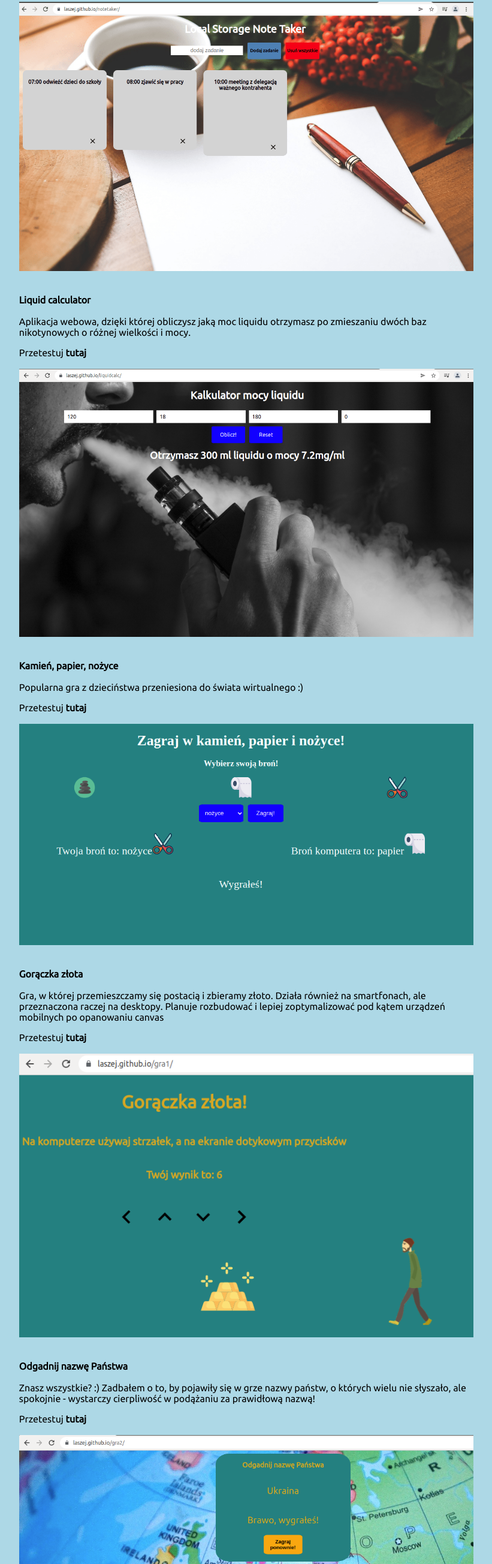
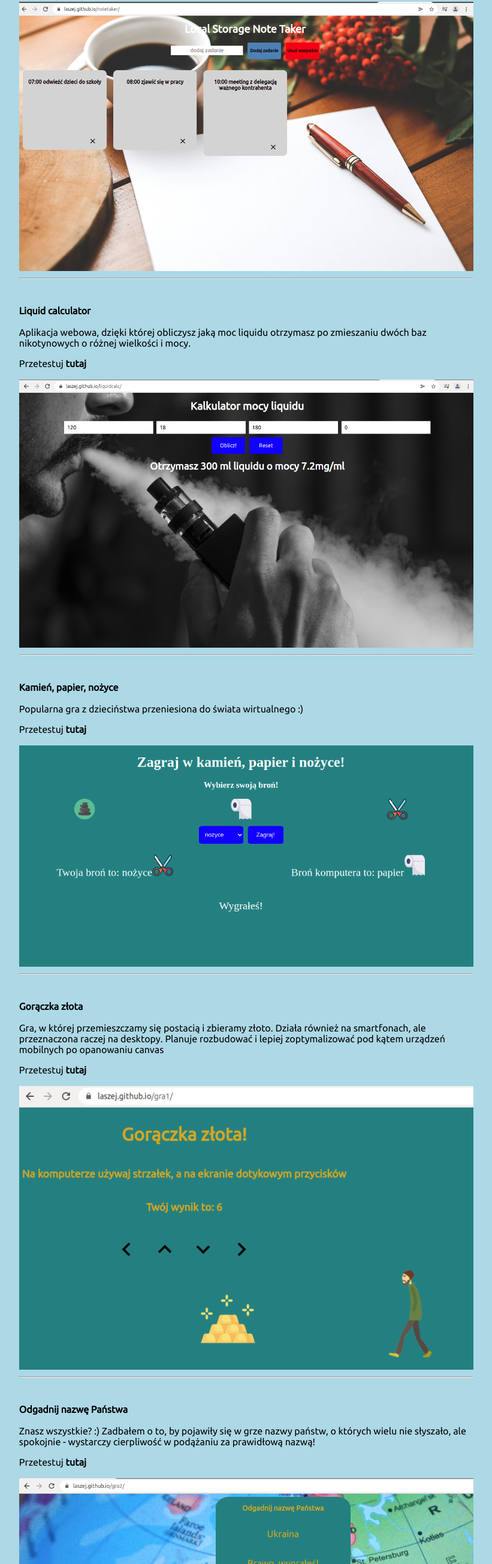
Before and after one commit to laszej/buildingsite, a plain HTML site: page portfolio.html in a window 1280 px wide. Shown: the part 192-2800 px from the top of the page at 60% size, without its empty margins (229-1050 px from the left). Drawn offline with Linux system fonts and the light colour scheme.

Commit message:
Update portfolio.html

```diff
--- a/portfolio.html
+++ b/portfolio.html
@@ -31,17 +31,19 @@
 
     <div id="container">
 
-           <div class="projects"><p><strong>NoteTaker</strong><br><br>Aplikacja webowa, z pomocą której zapiszesz ważne notatki w pamięci przeglądarki urządzenia</p>Przetestuj<a href="https://laszej.github.io/notetaker/" target="blank"><strong> tutaj</strong><br><br></a><img src="projects/notetaker.png" class="p-images"></div>
+           <div class="projects"><p><strong>NoteTaker</strong><br><br>Aplikacja webowa, z pomocą której zapiszesz ważne notatki w pamięci przeglądarki urządzenia</p>Przetestuj<a href="https://laszej.github.io/notetaker/" target="blank"><strong> tutaj</strong><br><br></a><img src="projects/notetaker.png" class="p-images"><hr></div>
 
-           <div class="projects"><p><strong>Liquid calculator</strong><br><br>Aplikacja webowa, dzięki której obliczysz jaką moc liquidu otrzymasz po zmieszaniu dwóch baz nikotynowych o różnej wielkości i mocy.</p>Przetestuj<a href="https://laszej.github.io/liquidcalc/" target="blank"> <strong>tutaj</strong><br><br></a><img src="projects/liquidcalc.png" class="p-images"></div>
+           <div class="projects"><p><strong>Liquid calculator</strong><br><br>Aplikacja webowa, dzięki której obliczysz jaką moc liquidu otrzymasz po zmieszaniu dwóch baz nikotynowych o różnej wielkości i mocy.</p>Przetestuj<a href="https://laszej.github.io/liquidcalc/" target="blank"> <strong>tutaj</strong><br><br></a><img src="projects/liquidcalc.png" class="p-images"><hr></div>
 
-        <div class="projects"><p><strong>Kamień, papier, nożyce</strong><br><br>Popularna gra z dzieciństwa przeniesiona do świata wirtualnego :)  </p>Przetestuj<a href="https://laszej.github.io/gra/" target="blank"> <strong>tutaj</strong><br><br></a><img src="projects/kamień.png" class="p-images"></div>
+        <div class="projects"><p><strong>Kamień, papier, nożyce</strong><br><br>Popularna gra z dzieciństwa przeniesiona do świata wirtualnego :)  </p>Przetestuj<a href="https://laszej.github.io/gra/" target="blank"> <strong>tutaj</strong><br><br></a><img src="projects/kamień.png" class="p-images"><hr></div>
 
-         <div class="projects"><p><strong>Gorączka złota</strong><br><br>Gra, w której przemieszczamy się postacią i zbieramy złoto. Działa również na smartfonach, ale przeznaczona raczej na desktopy. Planuje rozbudować i lepiej zoptymalizować pod kątem urządzeń mobilnych po opanowaniu canvas</p>Przetestuj<a href="https://laszej.github.io/gra1/" target="blank"> <strong>tutaj</strong><br><br></a><img src="projects/złoto.png" class="p-images"></div>
+         <div class="projects"><p><strong>Gorączka złota</strong><br><br>Gra, w której przemieszczamy się postacią i zbieramy złoto. Działa również na smartfonach, ale przeznaczona raczej na desktopy. Planuje rozbudować i lepiej zoptymalizować pod kątem urządzeń mobilnych po opanowaniu canvas</p>Przetestuj<a href="https://laszej.github.io/gra1/" target="blank"> <strong>tutaj</strong><br><br></a><img src="projects/złoto.png" class="p-images"><hr></div>
 
-        <div class="projects"><p><strong>Odgadnij nazwę Państwa</strong><br><br>Znasz wszystkie? :) Zadbałem o to, by pojawiły się w grze nazwy państw, o których wielu nie słyszało, ale spokojnie - wystarczy cierpliwość w podążaniu za prawidłową nazwą!</p>Przetestuj<a href="https://laszej.github.io/gra2/" target="blank"> <strong>tutaj</strong><br><br></a><img src="projects/odgadnij.png" class="p-images"></div>
+        <div class="projects"><p><strong>Odgadnij nazwę Państwa</strong><br><br>Znasz wszystkie? :) Zadbałem o to, by pojawiły się w grze nazwy państw, o których wielu nie słyszało, ale spokojnie - wystarczy cierpliwość w podążaniu za prawidłową nazwą!</p>Przetestuj<a href="https://laszej.github.io/gra2/" target="blank"> <strong>tutaj</strong><br><br></a><img src="projects/odgadnij.png" class="p-images"><hr></div>
 
-         <div class="projects"><p><strong>Countries of the World</strong><br><br>Państwa i terytoria zależne świata wraz z najważniejszymi o nich  informacjami. Aplikacja korzysta z anglojęzycznego API, więc dla konsekwencji, całość w języku angielskim. </p>Przetestuj<a href="https://laszej.github.io/countries/" target="blank"> <strong>tutaj</strong><br><br></a><img src="projects/countries.png" class="p-images"></div>
+         <div class="projects"><p><strong>Countries of the World</strong><br><br>Państwa i terytoria zależne świata wraz z najważniejszymi o nich  informacjami. Aplikacja korzysta z anglojęzycznego API, więc dla konsekwencji, całość w języku angielskim. </p>Przetestuj<a href="https://laszej.github.io/countries/" target="blank"> <strong>tutaj</strong><br><br></a><img src="projects/countries.png" class="p-images"><hr></div>
+
+         <div class="projects"><p><strong>Bimber</strong><br><br> Fake'owa parodia popularnego tindera</p>Przetestuj<a href="https://laszej.github.io/bimber/" target="blank"> <strong>tutaj</strong><br><br></a><img src="projects/bimber.png" class="p-images"><hr></div>
 
 
 
```
